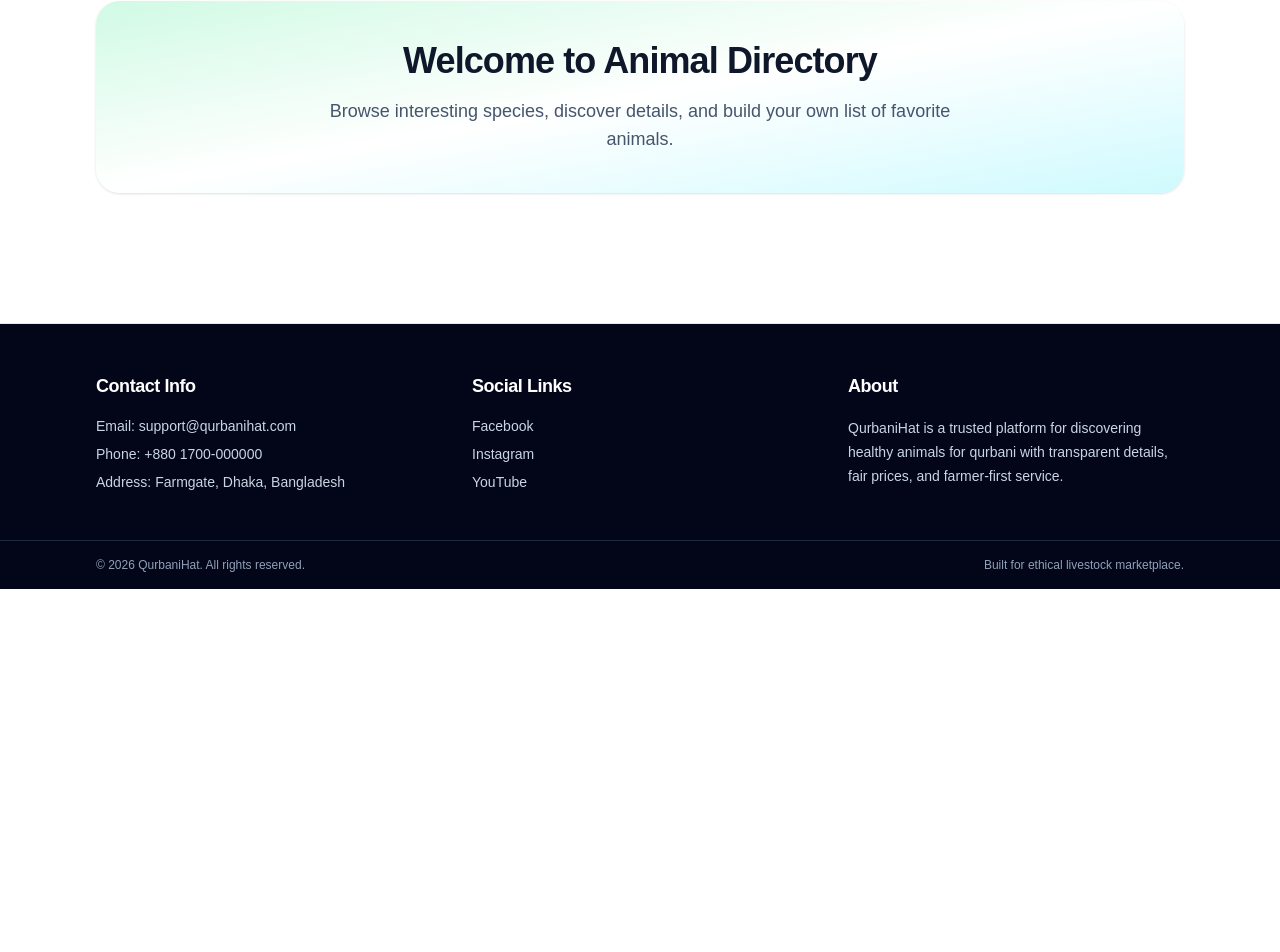
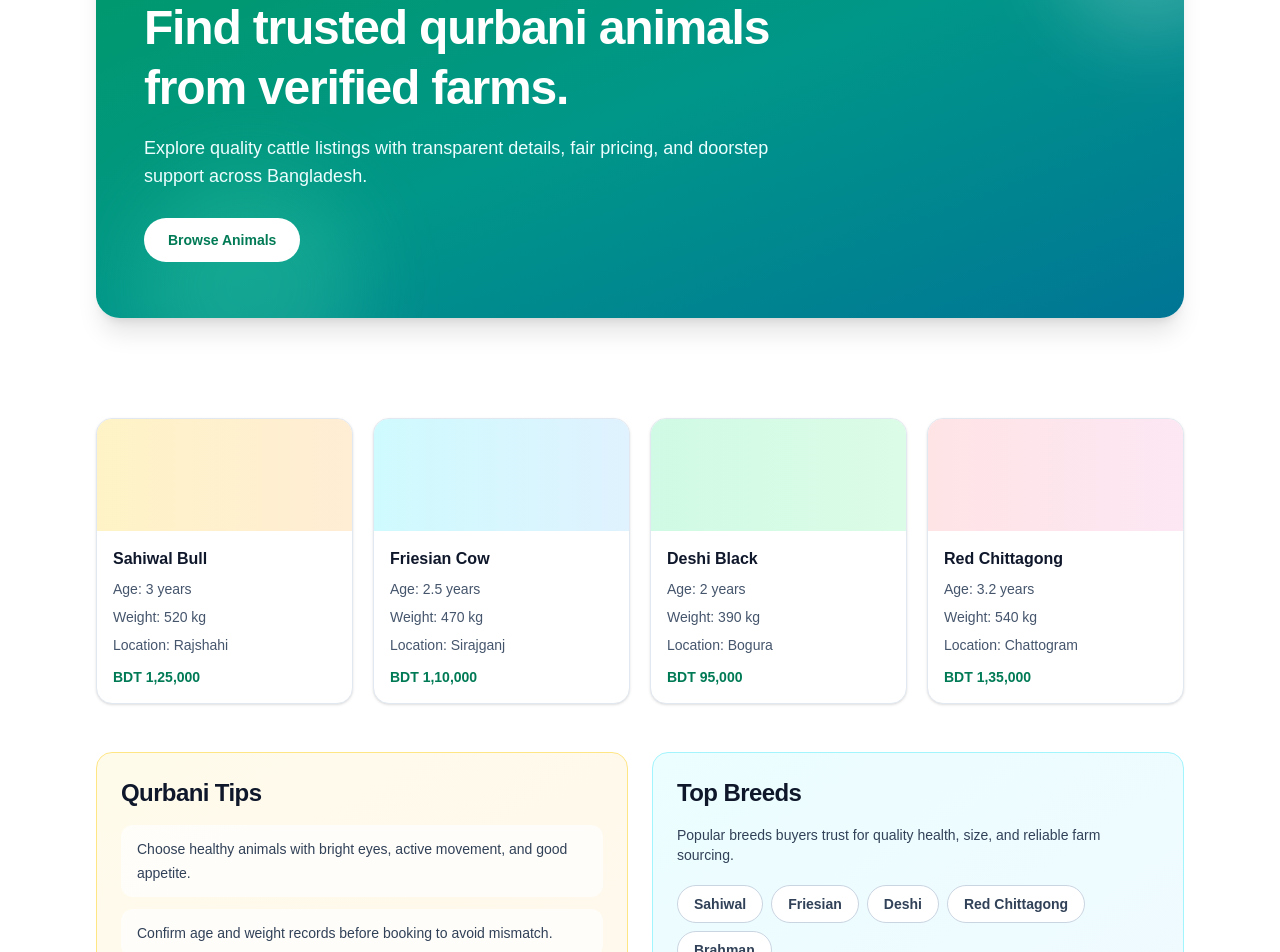
Before and after one commit to Faruque23/b-13-assingment-08, a Next.js app: page / in a window 1280 px wide. Shown: the part 211-1163 px from the top of the page. Before the commit the page ends 800 px from the top, so only its background shows below. Built offline with nearby package versions, Linux system fonts and the light colour scheme.

Commit message:
Home page Design complete

```diff
--- a/src/app/page.js
+++ b/src/app/page.js
@@ -1,14 +1,137 @@
+import Link from "next/link";
+
+const featuredAnimals = [
+  {
+    name: "Sahiwal Bull",
+    age: "3 years",
+    weight: "520 kg",
+    location: "Rajshahi",
+    price: "BDT 1,25,000",
+    tone: "from-amber-100 to-orange-100",
+  },
+  {
+    name: "Friesian Cow",
+    age: "2.5 years",
+    weight: "470 kg",
+    location: "Sirajganj",
+    price: "BDT 1,10,000",
+    tone: "from-cyan-100 to-sky-100",
+  },
+  {
+    name: "Deshi Black",
+    age: "2 years",
+    weight: "390 kg",
+    location: "Bogura",
+    price: "BDT 95,000",
+    tone: "from-emerald-100 to-green-100",
+  },
+  {
+    name: "Red Chittagong",
+    age: "3.2 years",
+    weight: "540 kg",
+    location: "Chattogram",
+    price: "BDT 1,35,000",
+    tone: "from-rose-100 to-pink-100",
+  },
+];
+
+const qurbaniTips = [
+  "Choose healthy animals with bright eyes, active movement, and good appetite.",
+  "Confirm age and weight records before booking to avoid mismatch.",
+  "Check transport and delivery timing early to reduce last-minute issues.",
+  "Keep clean water and shade available after purchase and before qurbani.",
+];
+
+const topBreeds = ["Sahiwal", "Friesian", "Deshi", "Red Chittagong", "Brahman"];
+
 export default function Home() {
   return (
-    <main className="mx-auto flex w-full max-w-6xl flex-1 items-center justify-center px-4 py-16 sm:px-6 lg:px-8">
-      <section className="w-full rounded-3xl bg-linear-to-br from-emerald-100 via-white to-cyan-100 p-10 text-center shadow-sm">
-        <h1 className="text-3xl font-black tracking-tight text-slate-900 sm:text-4xl">
-          Welcome to Animal Directory
-        </h1>
-        <p className="mx-auto mt-4 max-w-2xl text-base text-slate-600 sm:text-lg">
-          Browse interesting species, discover details, and build your own list
-          of favorite animals.
-        </p>
+    <main className="mx-auto w-full max-w-6xl flex-1 px-4 py-10 sm:px-6 lg:px-8">
+      <section className="relative overflow-hidden rounded-3xl bg-linear-to-br from-emerald-600 via-teal-600 to-cyan-700 px-6 py-14 text-white shadow-xl sm:px-10 lg:px-12">
+        <div className="pointer-events-none absolute -right-16 -top-16 h-48 w-48 rounded-full bg-white/20 blur-2xl" />
+        <div className="pointer-events-none absolute -bottom-20 left-10 h-56 w-56 rounded-full bg-emerald-300/20 blur-2xl" />
+
+        <div className="relative z-10 max-w-2xl">
+          <p className="text-sm font-semibold uppercase tracking-[0.2em] text-emerald-100">
+            Eid-ul-Adha Special
+          </p>
+          <h1 className="mt-3 text-3xl font-black leading-tight tracking-tight sm:text-5xl">
+            Find trusted qurbani animals from verified farms.
+          </h1>
+          <p className="mt-4 text-base text-cyan-50 sm:text-lg">
+            Explore quality cattle listings with transparent details, fair pricing,
+            and doorstep support across Bangladesh.
+          </p>
+          <Link
+            href="/animals"
+            className="mt-7 inline-flex rounded-full bg-white px-6 py-3 text-sm font-bold text-emerald-700 transition-all hover:bg-emerald-50"
+          >
+            Browse Animals
+          </Link>
+        </div>
+      </section>
+
+      <section className="mt-12">
+        <div className="flex items-center justify-between">
+          <h2 className="text-2xl font-black tracking-tight text-white">
+            Featured Animals
+          </h2>
+          <Link
+            href="/animals"
+            className="text-sm font-semibold text-white hover:text-white-400"
+          >
+            View all
+          </Link>
+        </div>
+
+        <div className="mt-5 grid gap-5 sm:grid-cols-2 lg:grid-cols-4">
+          {featuredAnimals.map((animal) => (
+            <article
+              key={animal.name}
+              className="overflow-hidden rounded-2xl border border-slate-200 bg-white shadow-sm transition-all hover:-translate-y-1 hover:shadow-md"
+            >
+              <div className={`h-28 bg-linear-to-r ${animal.tone}`} />
+              <div className="space-y-2 p-4">
+                <h3 className="text-base font-extrabold text-slate-900">{animal.name}</h3>
+                <p className="text-sm text-slate-600">Age: {animal.age}</p>
+                <p className="text-sm text-slate-600">Weight: {animal.weight}</p>
+                <p className="text-sm text-slate-600">Location: {animal.location}</p>
+                <p className="pt-1 text-sm font-bold text-emerald-700">{animal.price}</p>
+              </div>
+            </article>
+          ))}
+        </div>
+      </section>
+
+      <section className="mt-12 grid gap-6 lg:grid-cols-2">
+        <article className="rounded-2xl border border-amber-200 bg-linear-to-br from-amber-50 to-orange-50 p-6">
+          <h2 className="text-2xl font-black tracking-tight text-slate-900">Qurbani Tips</h2>
+          <ul className="mt-4 space-y-3 text-sm leading-6 text-slate-700">
+            {qurbaniTips.map((tip) => (
+              <li key={tip} className="rounded-xl bg-white/70 px-4 py-3">
+                {tip}
+              </li>
+            ))}
+          </ul>
+        </article>
+
+        <article className="rounded-2xl border border-cyan-200 bg-linear-to-br from-cyan-50 to-sky-50 p-6">
+          <h2 className="text-2xl font-black tracking-tight text-slate-900">Top Breeds</h2>
+          <p className="mt-4 text-sm text-slate-700">
+            Popular breeds buyers trust for quality health, size, and reliable
+            farm sourcing.
+          </p>
+          <div className="mt-5 flex flex-wrap gap-2">
+            {topBreeds.map((breed) => (
+              <span
+                key={breed}
+                className="rounded-full border border-slate-300 bg-white px-4 py-2 text-sm font-semibold text-slate-700"
+              >
+                {breed}
+              </span>
+            ))}
+          </div>
+        </article>
       </section>
     </main>
   );
```
